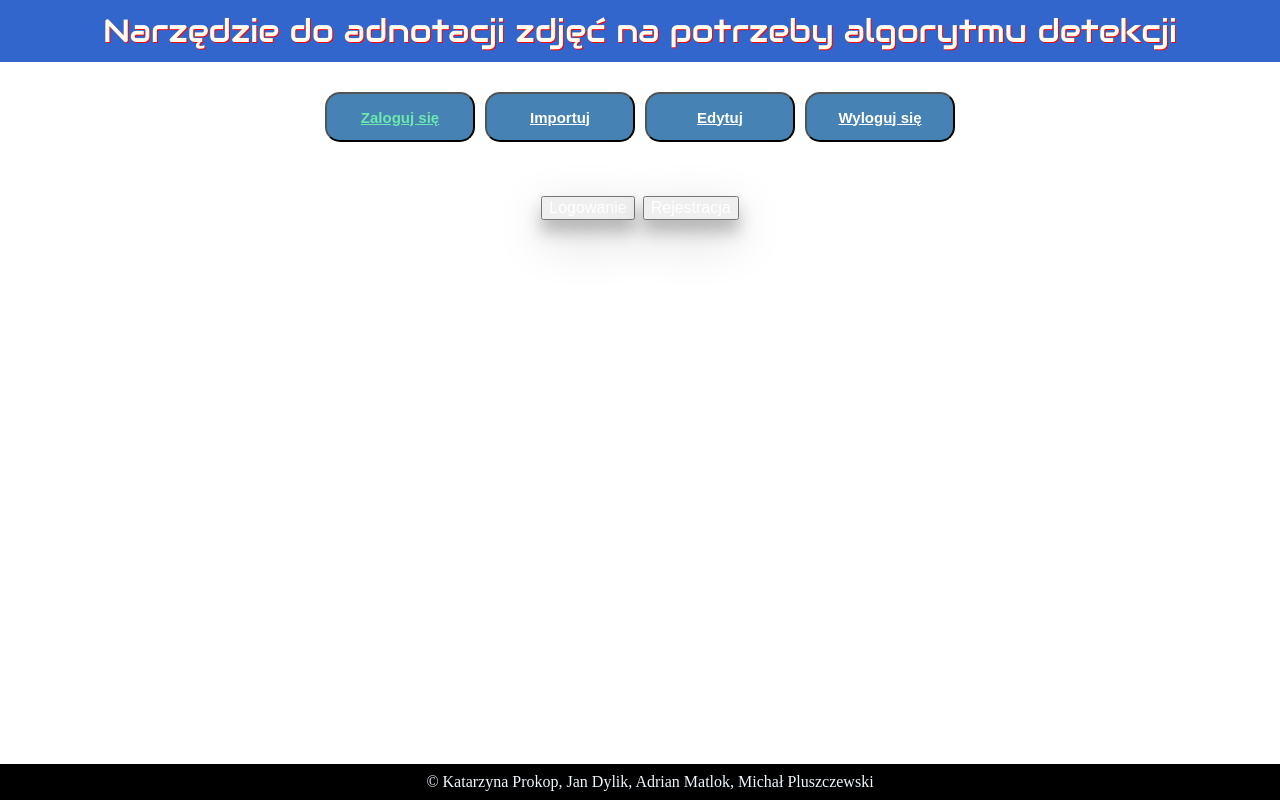
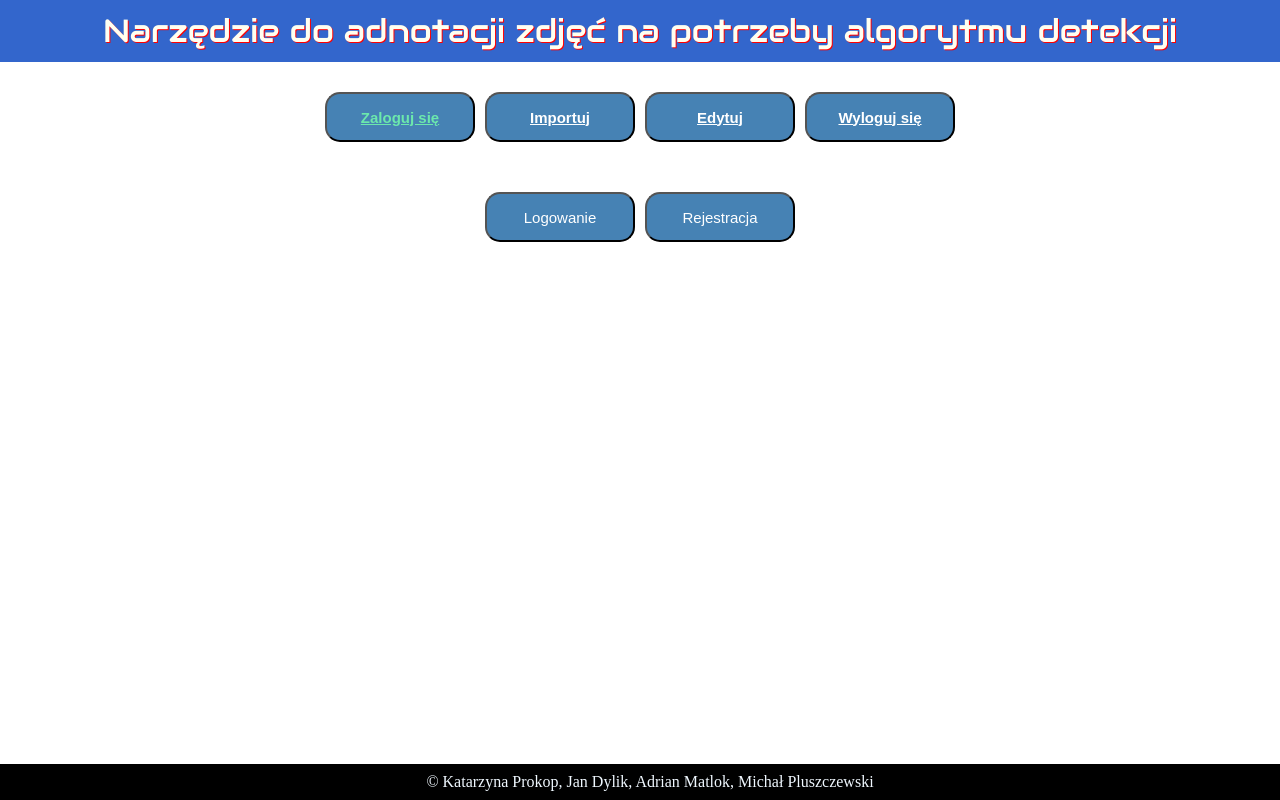
Before and after one commit to jdylik/Graphic-tool-to-annotate-images, a Vue app in the folder client/: page /login in a window 1280 px wide. Built offline with nearby package versions, Linux system fonts and the light colour scheme; a web font is replaced by a local one.

Commit message:
naprawa przycisków logowania

```diff
--- a/client/src/views/LoggingView.vue
+++ b/client/src/views/LoggingView.vue
@@ -112,37 +112,63 @@ export default {
 #rejestracja{
   display:none;
 }
-#L{
-  color: white;
+#L, #R {
+  height: 50px;
+  width: 150px;
+  padding: 5px;
+  font-size: 15px;
   text-align: center;
-  display: inline-block;
-  font-size: 16px;
-  margin: 4px 4px;
-  box-shadow: 0 12px 16px 0 rgba(0,0,0,0.24), 0 17px 50px 0 rgba(0,0,0,0.19);
+  cursor: pointer;
+  outline: none;
+  color: #fff;
+  background-color: steelblue;
+  border-radius: 15px;
+  margin-left: 5px;
+  margin-right: 5px;
 }
-#R{
-  color: white;
-  text-align: center;
-  display: inline-block;
-  font-size: 16px;
-  margin: 4px 4px;
-  box-shadow: 0 12px 16px 0 rgba(0,0,0,0.24), 0 17px 50px 0 rgba(0,0,0,0.19);
+
+#L:hover {background-color: #2c3e50}
+
+#L:active {
+  background-color: #2c3e50;
+  transform: translateY(4px);
+}
+
+#R:hover {background-color: #2c3e50}
+
+#R:active {
+  background-color: #2c3e50;
+  transform: translateY(4px);
 }
 
 #Login{
   margin-left: auto;
   margin-right: auto;
   padding: 20px;
+
+}
+#submit{
+  height: 50px;
+  width: 150px;
+  padding: 5px;
+  font-size: 15px;
+  text-align: center;
+  cursor: pointer;
+  outline: none;
+  color: #fff;
+  background-color: steelblue;
+  border-radius: 15px;
+  margin-left: 5px;
+  margin-right: 5px;
 }
 
-#submit{
-  color: white;
-  text-align: center;
-  display: inline-block;
-  font-size: 16px;
-  margin: 4px 4px;
-  box-shadow: 0 12px 16px 0 rgba(0,0,0,0.24), 0 17px 50px 0 rgba(0,0,0,0.19);
+#submit:hover {background-color: #2c3e50}
+
+#submit:active {
+  background-color: #2c3e50;
+  transform: translateY(4px);
 }
+
 label{
   margin-right: 10px;
 }
```
